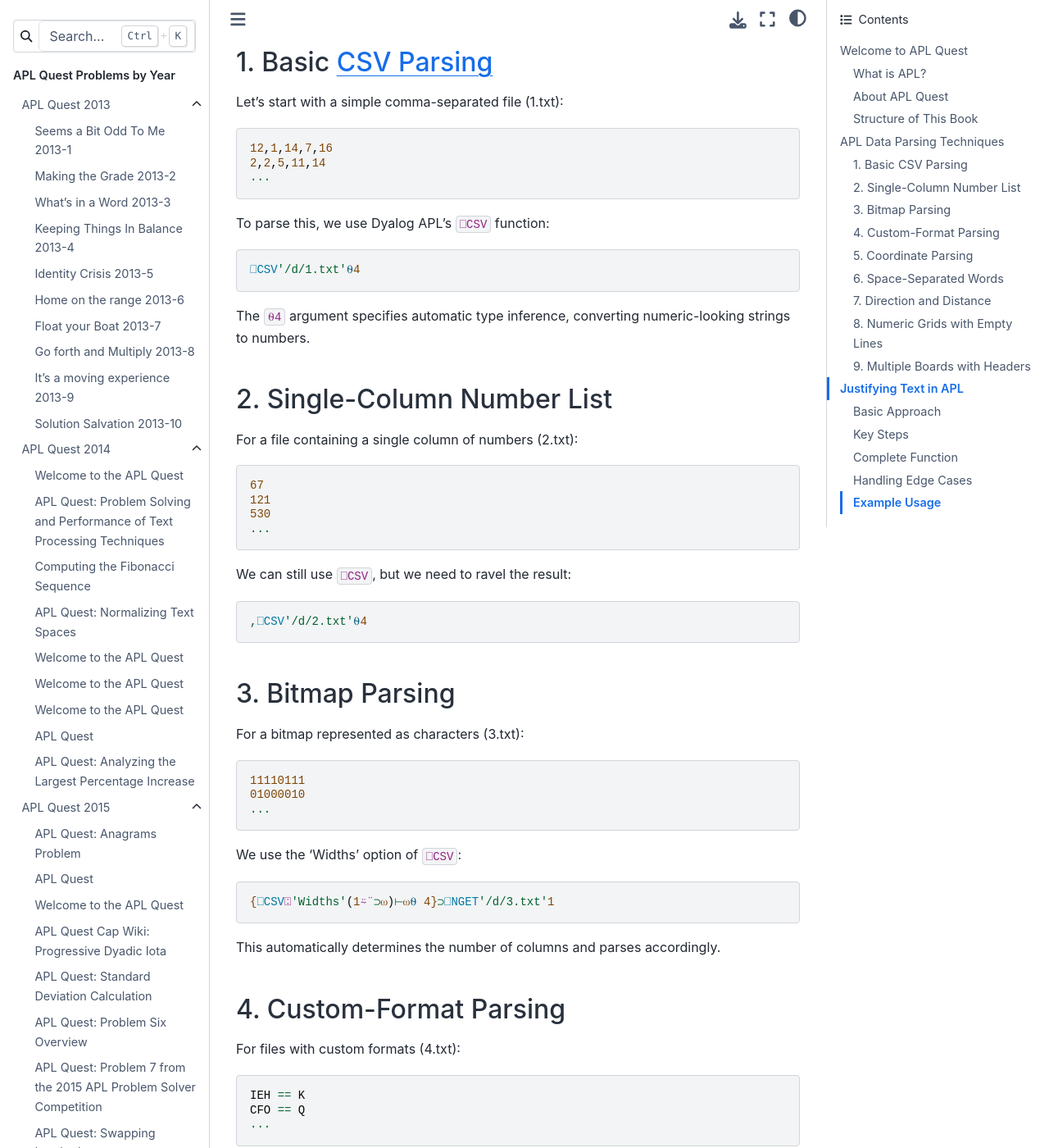
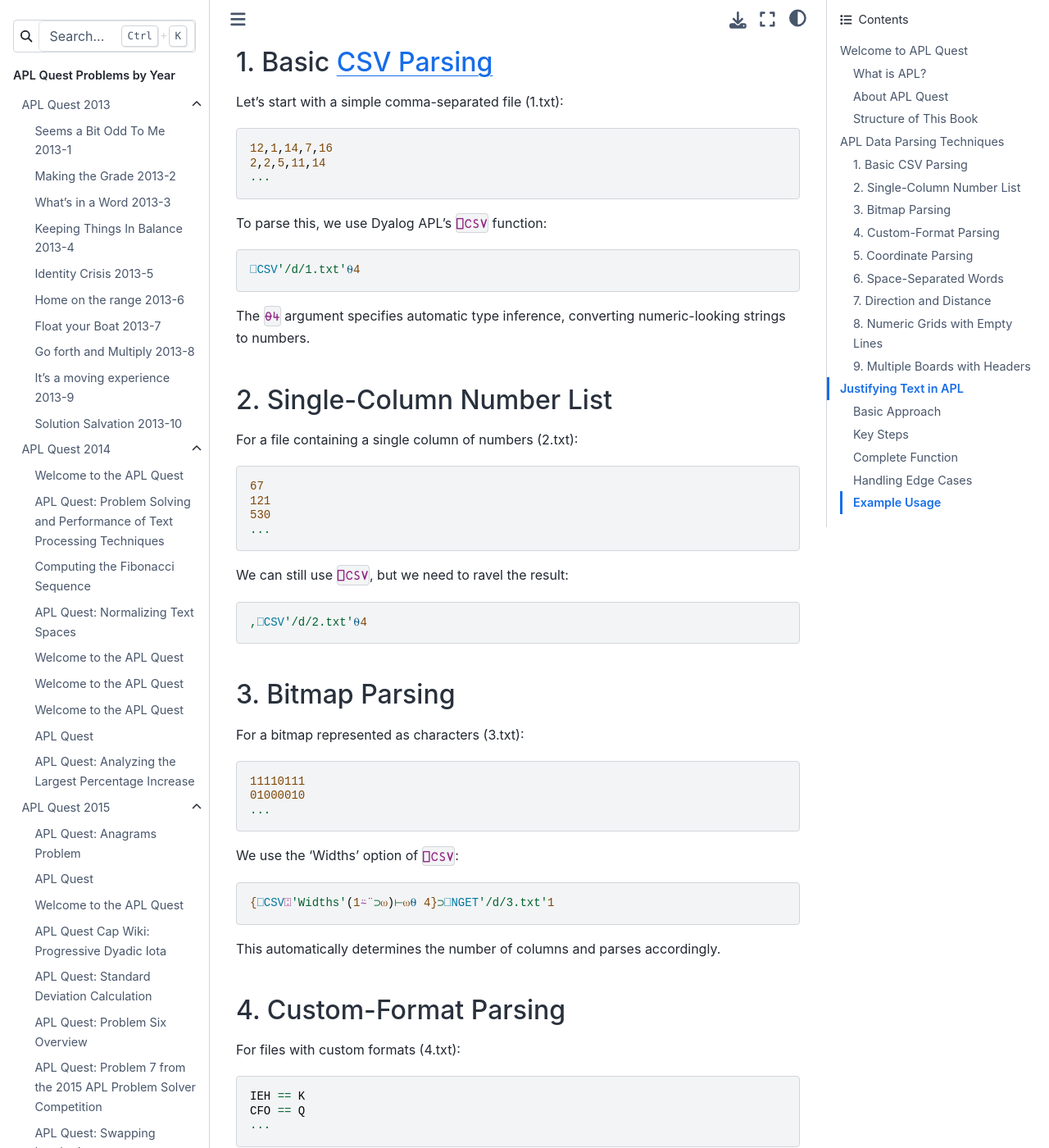
Before and after one commit to jgordini/apl-quest-notes, a Jupyter Book: the page built from intro.md, in a window 1280 px wide and 1400 px high, scrolled down 1134 px. Shown: the whole window at 82% size. Built offline with Jupyter Book 1.0.4 settings and Sphinx 7.4.7 and the Sphinx Book theme 1.1.4, drawn with Linux system fonts in a browser that asks for light colours.

Commit message:
font css

```diff
--- a/_static/custom.css
+++ b/_static/custom.css
@@ -11,3 +11,13 @@
 	font-family: APL;
 	src: local("APL385 Unicode"), url("./assets/Apl385.ttf");
 }
+.language-APL {
+	font-family: APL!important;
+	line-height: 1.2em!important;
+}
+code {
+	font-family: APL;
+	font-size: 1em!important;
+	padding-left: 0em!important;
+	padding-right: 0em!important;
+}
```
